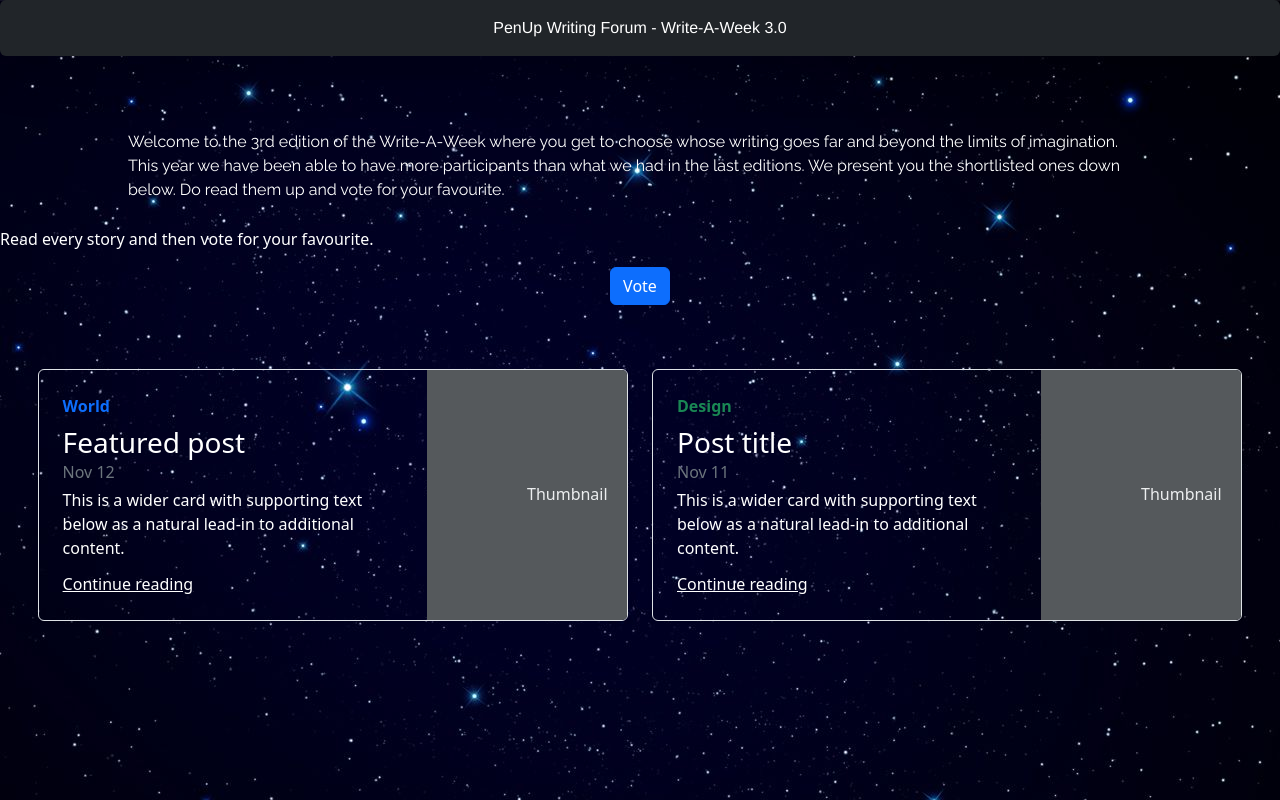
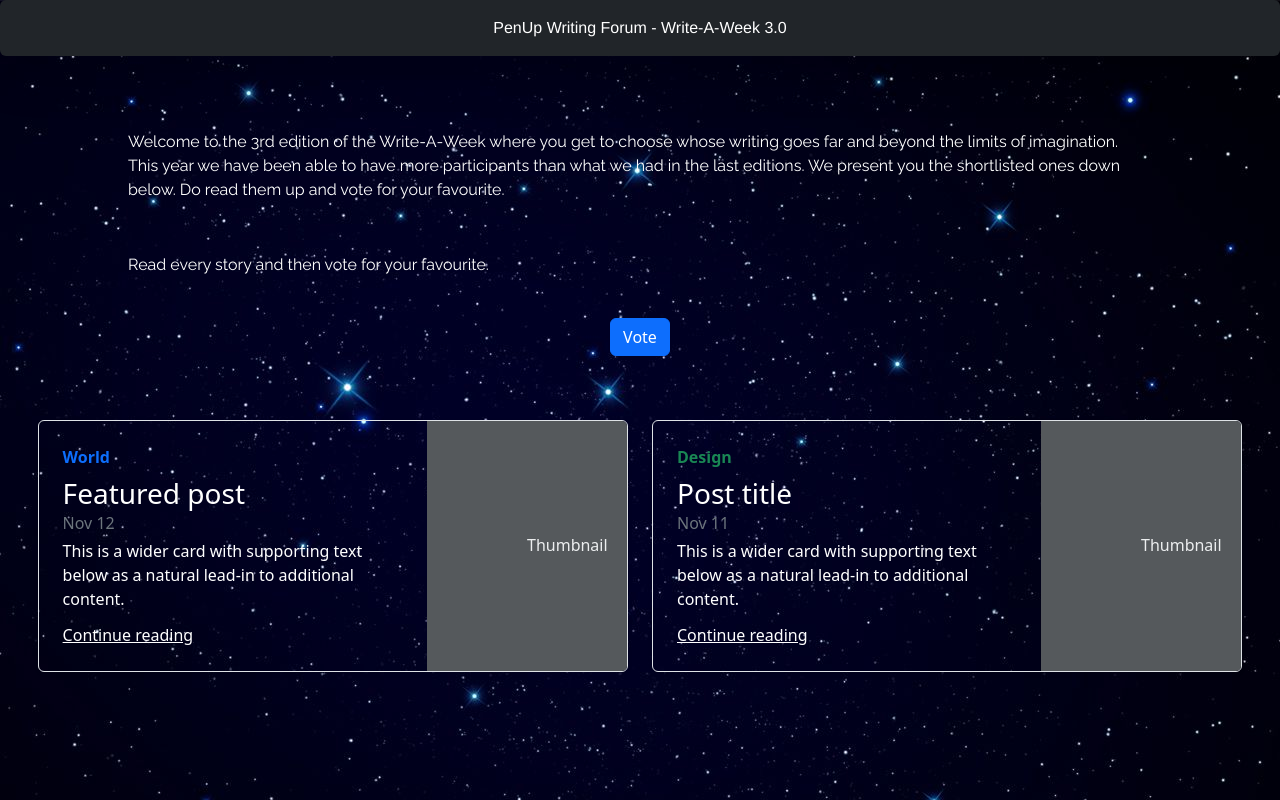
Before and after one commit to VashisthDahiya/WriteAWeek, a plain HTML site: page index.html in a window 1280 px wide. Drawn offline with nearby package versions, Linux system fonts and the light colour scheme.

Commit message:
Update sheet.css

```diff
--- a/sheet.css
+++ b/sheet.css
@@ -8,7 +8,7 @@ body{
     text-align: center;
 }
 
-#description{
+#description,#sample{
     font-family: 'Raleway', sans-serif;
     padding: 2% 10% 2% 10%;
 }
```
